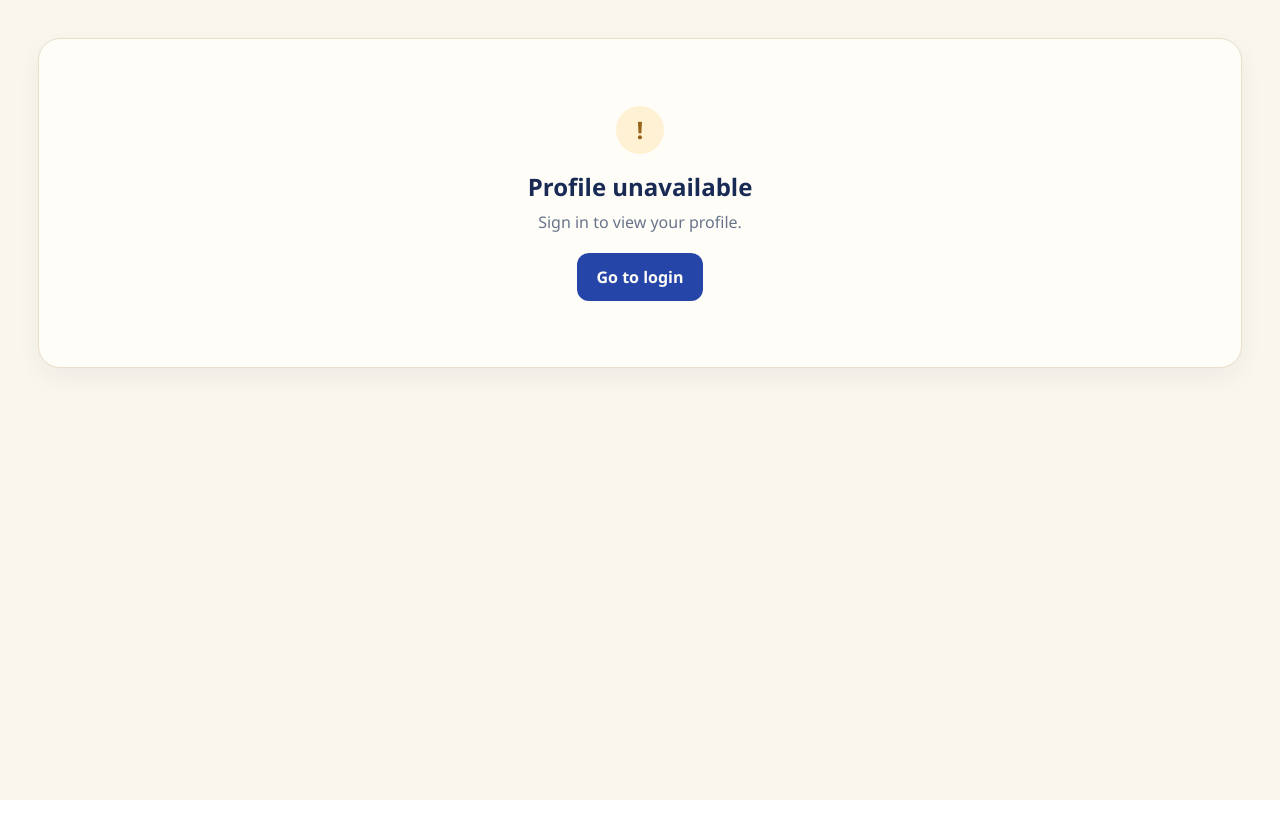
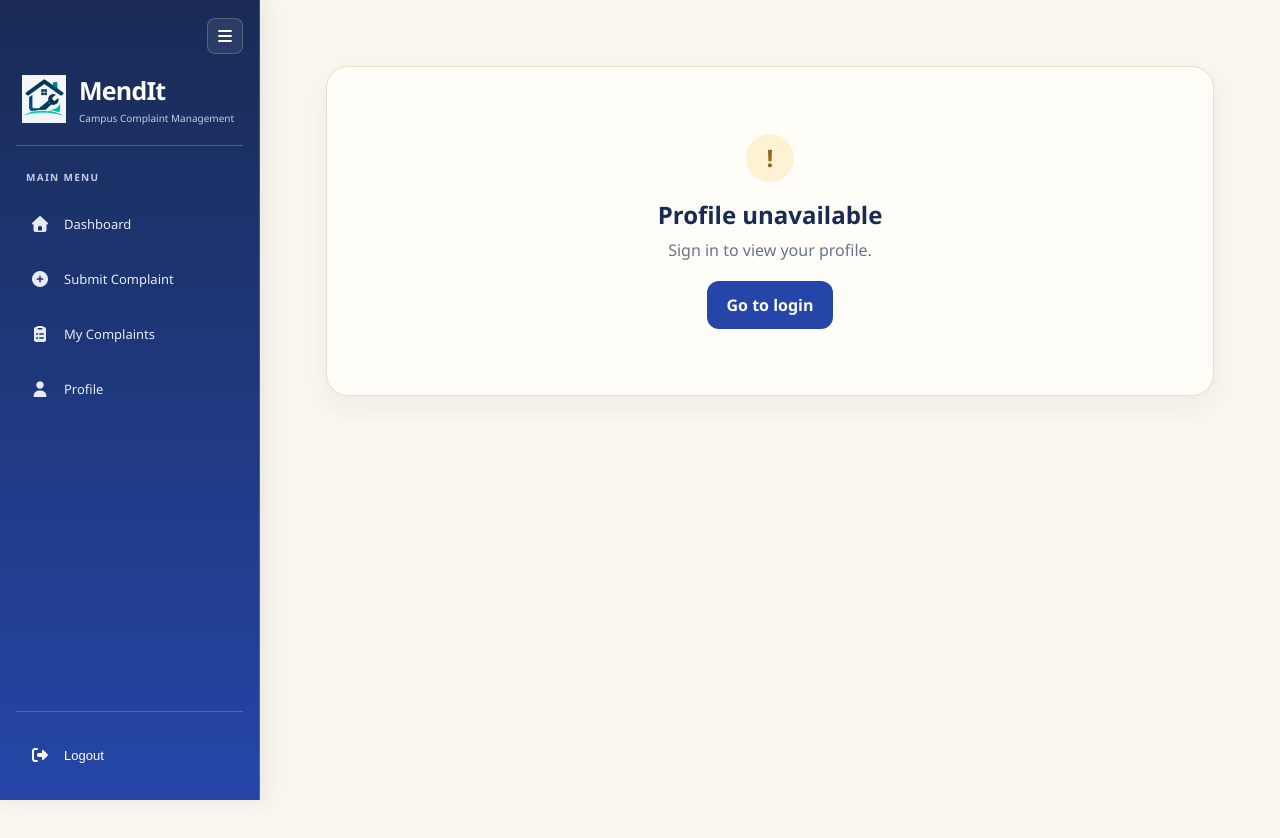
Before and after one commit to jahnvirattan/MendIt, a React app in the folder frontend/: page /student/profile in a window 1280 px wide. Shown: the top 838 px of the page. Before the commit the page ends 800 px from the top, so only its background shows below. Built offline with nearby package versions, Linux system fonts and the light colour scheme; the HTML template or start-up script is replaced by a standard one.

Commit message:
added sidebar and protected routes

```diff
--- a/frontend/src/App.jsx
+++ b/frontend/src/App.jsx
@@ -6,28 +6,42 @@ import AdminDashboard from "./pages/Admin/AdminDashboard";
 import { BrowserRouter, Routes, Route } from "react-router-dom";
 import Login from "./pages/Login";
 import StudentDashboard from "./pages/StudentDashboard";
+
 import MyComplaints from "./pages/student/MyComplaints";
 import StudentProfile from "./pages/student/StudentProfile";
 
+import ProtectedRoutes from "./ProtectedRoutes";
+
 import Register from "./pages/Register";
+import AdminLayout from "./pages/AdminLayout";
+import StudentLayout from "./pages/StudentLayout";
 function App() {
   return (
     <div className="app-content">
       <BrowserRouter>
         <Routes>
-          {/* Student Pages */}
-
           <Route path="/" element={<Login />} />
           <Route path="/register" element={<Register />} />
-          {/* <Route element={<ProtectedRoutes />}> */}
-          <Route path="/studentDashboard" element={<StudentDashboard />} />
-          <Route path="/submitComplaint" element={<SubmitComplaint />} />
-          <Route path="/myComplaints" element={<MyComplaints />} />
+          {/* Student Pages */}
+          {/* <Route element={<ProtectedRoutes allowedRole="student" />}> */}
+          <Route element={<StudentLayout />}>
+            <Route path="/studentDashboard" element={<StudentDashboard />} />
+            <Route path="/submitComplaint" element={<SubmitComplaint />} />
+            <Route path="/myComplaints" element={<MyComplaints />} />
+            <Route path="/student/profile" element={<StudentProfile />} />
+          </Route>
+          {/* </Route> */}
+          {/* Admin Pages */}
+          {/* <Route element={<ProtectedRoutes allowedRole="admin" />}> */}
+          <Route element={<AdminLayout />}>
+            <Route path="/admin/complaints" element={<AllComplaints />} />
+            <Route
+              path="/admin/complaints/:id"
+              element={<ComplaintDetails />}
+            />
+          </Route>
           <Route path="/adminDashboard" element={<AdminDashboard />} />
-          <Route path="/student/profile" element={<StudentProfile />} />
-          {/* Admin Pages */}
-          <Route path="/admin/complaints" element={<AllComplaints />} />
-          <Route path="/admin/complaints/:id" element={<ComplaintDetails />} />
+          {/* </Route> */}
         </Routes>
       </BrowserRouter>
     </div>
--- /dev/null
+++ b/frontend/src/ProtectedRoutes.jsx
@@ -0,0 +1,18 @@
+import React from "react";
+import { Navigate, Outlet } from "react-router-dom";
+
+const ProtectedRoutes = ({ allowedRole }) => {
+  const user = JSON.parse(localStorage.getItem("user") || "null");
+
+  if (!user) {
+    return <Navigate to="/" replace />;
+  }
+
+  if (user.role?.toLowerCase() !== allowedRole) {
+    return <Navigate to="/" replace />;
+  }
+
+  return <Outlet />;
+};
+
+export default ProtectedRoutes;
--- /dev/null
+++ b/frontend/src/pages/AdminLayout.jsx
@@ -0,0 +1,23 @@
+import React, { useState } from "react";
+import { Outlet } from "react-router-dom";
+import Sidebar from "./Sidebar";
+
+const AdminLayout = () => {
+  const [isOpen, setIsOpen] = useState(true);
+
+  const handleToggle = () => {
+    setIsOpen((previous) => !previous);
+  };
+
+  return (
+    <div className="dashboard-layout">
+      <Sidebar role="admin" isOpen={isOpen} onToggle={handleToggle} />
+
+      <main className="dashboard-content">
+        <Outlet />
+      </main>
+    </div>
+  );
+};
+
+export default AdminLayout;
--- /dev/null
+++ b/frontend/src/pages/Sidebar.css
@@ -0,0 +1,299 @@
+/* ================================
+   DASHBOARD LAYOUT
+================================ */
+
+.dashboard-layout {
+  display: flex;
+  min-height: 100vh;
+  background: #f9f6ed;
+  font-family: "Segoe UI", sans-serif;
+  color: #192b55;
+}
+
+.dashboard-content {
+  flex: 1;
+  min-width: 0;
+  padding: 28px;
+  box-sizing: border-box;
+  transition: padding 0.3s ease;
+}
+
+/* ================================
+   SIDEBAR
+================================ */
+
+.sidebar {
+  width: 260px;
+  min-width: 260px;
+  height: 100vh;
+  position: sticky;
+  top: 0;
+  flex-shrink: 0;
+
+  display: flex;
+  flex-direction: column;
+
+  padding: 18px 16px 22px;
+  box-sizing: border-box;
+  overflow-x: hidden;
+  overflow-y: auto;
+
+  background: linear-gradient(180deg, #192b55, #2546a8);
+  color: #fffdf7;
+  border-right: 1px solid rgba(233, 223, 201, 0.2);
+  box-shadow: 5px 0 20px rgba(25, 43, 85, 0.08);
+
+  transition:
+    width 0.3s ease,
+    min-width 0.3s ease,
+    padding 0.3s ease;
+}
+
+/* COLLAPSED SIDEBAR */
+
+.sidebar.collapsed {
+  width: 82px;
+  min-width: 82px;
+  padding: 18px 10px 22px;
+}
+
+/* ================================
+   HAMBURGER
+================================ */
+
+.sidebar-top {
+  display: flex;
+  justify-content: flex-end;
+  align-items: center;
+  width: 100%;
+  min-height: 36px;
+  margin-bottom: 14px;
+}
+
+.sidebar-toggle {
+  width: 36px;
+  height: 36px;
+  flex-shrink: 0;
+
+  display: flex;
+  align-items: center;
+  justify-content: center;
+
+  border: 1px solid rgba(255, 253, 247, 0.2);
+  border-radius: 8px;
+  background: rgba(255, 255, 255, 0.08);
+
+  color: #fffdf7;
+  font-size: 16px;
+  cursor: pointer;
+  transition: 0.25s ease;
+}
+
+.sidebar-toggle:hover {
+  background: #f0d98d;
+  color: #192b55;
+}
+
+/* ================================
+   LOGO SECTION
+================================ */
+
+.sidebar-logo {
+  display: flex;
+  align-items: center;
+
+  min-height: 65px;
+  padding: 5px 4px 20px;
+  margin-bottom: 24px;
+
+  border-bottom: 1px solid rgba(233, 223, 201, 0.25);
+}
+
+.sidebar-brand {
+  display: flex;
+  align-items: center;
+  gap: 11px;
+  min-width: 0;
+}
+
+.mendit-logo {
+  width: 48px;
+  height: 48px;
+  flex-shrink: 0;
+
+  display: flex;
+  align-items: center;
+  justify-content: center;
+}
+
+.mendit-logo img {
+  width: 100%;
+  height: 100%;
+  object-fit: contain;
+}
+
+.sidebar-brand-text h2 {
+  font-size: 25px;
+  font-weight: 800;
+  letter-spacing: -0.8px;
+  color: #fffdf7;
+  margin: 0;
+  white-space: nowrap;
+}
+
+.sidebar-brand-text p {
+  font-size: 10px;
+  color: #c5cee0;
+  margin: 4px 0 0;
+  line-height: 1.4;
+  white-space: nowrap;
+}
+
+/* COLLAPSED LOGO */
+
+.sidebar.collapsed .sidebar-logo {
+  justify-content: center;
+  padding-left: 0;
+  padding-right: 0;
+}
+
+.sidebar.collapsed .sidebar-brand {
+  justify-content: center;
+}
+
+/* ================================
+   NAVIGATION
+================================ */
+
+.sidebar-menu {
+  display: flex;
+  flex-direction: column;
+  gap: 9px;
+}
+
+.sidebar-heading {
+  font-size: 10px;
+  font-weight: 700;
+  letter-spacing: 1.3px;
+  color: #c5cee0;
+  margin: 0 0 8px 10px;
+}
+
+/* NAVIGATION LINKS */
+
+.sidebar-link {
+  display: flex;
+  align-items: center;
+  gap: 14px;
+
+  width: 100%;
+  min-height: 46px;
+  padding: 0 14px;
+  box-sizing: border-box;
+
+  border-radius: 9px;
+  color: #e7ebf5;
+  text-decoration: none;
+
+  font-size: 13px;
+  font-weight: 500;
+  white-space: nowrap;
+
+  transition: 0.25s ease;
+}
+
+.sidebar-link i {
+  width: 20px;
+  flex-shrink: 0;
+  text-align: center;
+  font-size: 16px;
+}
+
+.sidebar-link:hover {
+  background: rgba(255, 255, 255, 0.12);
+  color: #fffdf7;
+}
+
+.sidebar-link.active {
+  background: #f0d98d;
+  color: #192b55;
+  font-weight: 700;
+}
+
+/* COLLAPSED NAVIGATION */
+
+.sidebar.collapsed .sidebar-link {
+  justify-content: center;
+  padding: 0;
+}
+
+.sidebar.collapsed .sidebar-link i {
+  font-size: 18px;
+}
+
+/* ================================
+   LOGOUT
+================================ */
+
+.sidebar-bottom {
+  margin-top: auto;
+  padding-top: 20px;
+  border-top: 1px solid rgba(233, 223, 201, 0.25);
+}
+
+.sidebar-logout {
+  display: flex;
+  align-items: center;
+  gap: 14px;
+
+  width: 100%;
+  min-height: 46px;
+  padding: 0 14px;
+
+  border: none;
+  border-radius: 9px;
+  background: transparent;
+
+  color: #fffdf7;
+  font-size: 13px;
+  cursor: pointer;
+  text-align: left;
+
+  transition: 0.25s ease;
+}
+
+.sidebar-logout i {
+  width: 20px;
+  text-align: center;
+  font-size: 16px;
+}
+
+.sidebar-logout:hover {
+  background: rgba(255, 255, 255, 0.12);
+  color: #f0d98d;
+}
+
+.sidebar.collapsed .sidebar-logout {
+  justify-content: center;
+  padding: 0;
+}
+
+/* ================================
+   RESPONSIVE
+================================ */
+
+@media (max-width: 600px) {
+  .sidebar.expanded {
+    width: 230px;
+    min-width: 230px;
+  }
+
+  .sidebar.collapsed {
+    width: 72px;
+    min-width: 72px;
+  }
+
+  .dashboard-content {
+    padding: 18px 12px;
+  }
+}
--- /dev/null
+++ b/frontend/src/pages/Sidebar.jsx
@@ -0,0 +1,119 @@
+import React from "react";
+import { NavLink, useNavigate } from "react-router-dom";
+import "./Sidebar.css";
+
+const Sidebar = ({ role, isOpen, onToggle }) => {
+  const navigate = useNavigate();
+
+  const studentLinks = [
+    {
+      name: "Dashboard",
+      path: "/studentDashboard",
+      icon: "fa-solid fa-house",
+    },
+    {
+      name: "Submit Complaint",
+      path: "/submitComplaint",
+      icon: "fa-solid fa-circle-plus",
+    },
+    {
+      name: "My Complaints",
+      path: "/myComplaints",
+      icon: "fa-solid fa-clipboard-list",
+    },
+    {
+      name: "Profile",
+      path: "/profile",
+      icon: "fa-solid fa-user",
+    },
+  ];
+
+  const adminLinks = [
+    {
+      name: "Dashboard",
+      path: "/adminDashboard",
+      icon: "fa-solid fa-house",
+    },
+    {
+      name: "View Complaints",
+      path: "/admin/complaints",
+      icon: "fa-solid fa-file-lines",
+    },
+    {
+      name: "Reports",
+      path: "/admin/reports",
+      icon: "fa-solid fa-chart-column",
+    },
+  ];
+
+  const links = role === "student" ? studentLinks : adminLinks;
+
+  const handleLogout = () => {
+    navigate("/", { replace: true });
+  };
+
+  return (
+    <aside className={`sidebar ${isOpen ? "expanded" : "collapsed"}`}>
+      {/* HAMBURGER - ABOVE LOGO */}
+      <div className="sidebar-top">
+        <button
+          className="sidebar-toggle"
+          onClick={onToggle}
+          aria-label={isOpen ? "Collapse sidebar" : "Expand sidebar"}
+          title={isOpen ? "Collapse sidebar" : "Expand sidebar"}
+        >
+          <i className="fa-solid fa-bars"></i>
+        </button>
+      </div>
+
+      {/* LOGO AND BRANDING */}
+      <div className="sidebar-logo">
+        <div className="sidebar-brand">
+          <div className="mendit-logo">
+            <img src="/MendItLogo.png" alt="MendIt Logo" />
+          </div>
+
+          {isOpen && (
+            <div className="sidebar-brand-text">
+              <h2>MendIt</h2>
+              <p>Campus Complaint Management</p>
+            </div>
+          )}
+        </div>
+      </div>
+
+      {/* NAVIGATION */}
+      <div className="sidebar-menu">
+        {isOpen && <p className="sidebar-heading">MAIN MENU</p>}
+
+        {links.map((link) => (
+          <NavLink
+            key={link.path}
+            to={link.path}
+            title={!isOpen ? link.name : ""}
+            className={({ isActive }) =>
+              isActive ? "sidebar-link active" : "sidebar-link"
+            }
+          >
+            <i className={link.icon}></i>
+            {isOpen && <span>{link.name}</span>}
+          </NavLink>
+        ))}
+      </div>
+
+      {/* LOGOUT */}
+      <div className="sidebar-bottom">
+        <button
+          className="sidebar-logout"
+          onClick={handleLogout}
+          title={!isOpen ? "Logout" : ""}
+        >
+          <i className="fa-solid fa-right-from-bracket"></i>
+          {isOpen && <span>Logout</span>}
+        </button>
+      </div>
+    </aside>
+  );
+};
+
+export default Sidebar;
--- /dev/null
+++ b/frontend/src/pages/StudentLayout.jsx
@@ -0,0 +1,23 @@
+import React, { useState } from "react";
+import { Outlet } from "react-router-dom";
+import Sidebar from "./Sidebar";
+
+const StudentLayout = () => {
+  const [isOpen, setIsOpen] = useState(true);
+
+  const handleToggle = () => {
+    setIsOpen((previous) => !previous);
+  };
+
+  return (
+    <div className="dashboard-layout">
+      <Sidebar role="student" isOpen={isOpen} onToggle={handleToggle} />
+
+      <main className="dashboard-content">
+        <Outlet />
+      </main>
+    </div>
+  );
+};
+
+export default StudentLayout;
```
